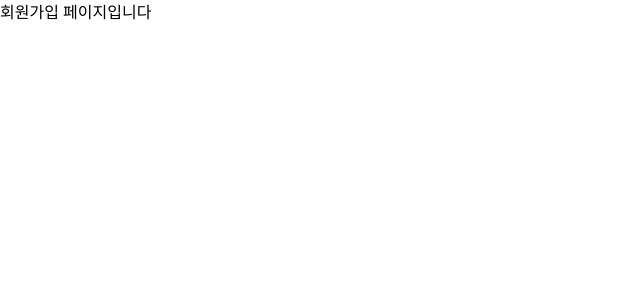
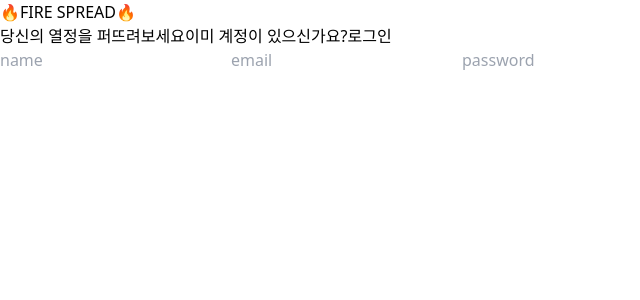
Before and after one commit to DanteSnow/FIRE-SPREAD, a React (Vite) app: page /signup in a window 1280 px wide. Shown: the top 300 px of the page, without its empty margins (0-640 px from the left). Built offline with nearby package versions, Linux system fonts and the light colour scheme.

Commit message:
feat: 로그인, 회원가입 페이지 뼈대 구현

```diff
--- a/src/App.tsx
+++ b/src/App.tsx
@@ -4,16 +4,19 @@ import SigninPage from "./pages/SigninPage";
 import SignupPage from "./pages/SignupPage";
 import MyPage from "./pages/MyPage";
 import UserPage from "./pages/UserPage";
+import Navigation from "./components/Navigation";
 
 export default function App() {
   return (
     <BrowserRouter>
       <Routes>
-        <Route path="/" element={<HomePage />} />
+        <Route element={<Navigation />}>
+          <Route path="/" element={<HomePage />} />
+          <Route path="/mypage" element={<MyPage />} />
+          <Route path="/userpage" element={<UserPage />} />
+        </Route>
         <Route path="/signin" element={<SigninPage />} />
         <Route path="/signup" element={<SignupPage />} />
-        <Route path="/mypage" element={<MyPage />} />
-        <Route path="/userpage" element={<UserPage />} />
       </Routes>
     </BrowserRouter>
   );
--- /dev/null
+++ b/src/components/Navigation.tsx
@@ -0,0 +1,18 @@
+import { Link, Outlet } from "react-router-dom";
+
+export default function Navigation() {
+  return (
+    <nav>
+      <Link to="/">
+        <span>홈</span>
+      </Link>
+      <Link to="/mypage">
+        <span>마이페이지</span>
+      </Link>
+      <Link to="/signin">
+        <span>로그인</span>
+      </Link>
+      <Outlet />
+    </nav>
+  );
+}
--- a/src/pages/SigninPage.tsx
+++ b/src/pages/SigninPage.tsx
@@ -1,3 +1,31 @@
+import { Link } from "react-router-dom";
+
 export default function SigninPage() {
-  return <h1>로그인 페이지입니다</h1>;
+  return (
+    <>
+      <header>
+        <Link to="/">
+          <h1>🔥FIRE SPREAD🔥</h1>
+        </Link>
+        <span>당신의 열정을 퍼뜨려보세요</span>
+        <span>
+          계정이 없으신가요?
+          <Link to="/signup">
+            <span>회원가입</span>
+          </Link>
+        </span>
+      </header>
+      <section>
+        <form>
+          <input name="email" placeholder="email" type="email" required />
+          <input
+            name="password"
+            placeholder="password"
+            type="password"
+            required
+          />
+        </form>
+      </section>
+    </>
+  );
 }
--- a/src/pages/SignupPage.tsx
+++ b/src/pages/SignupPage.tsx
@@ -1,3 +1,32 @@
+import { Link } from "react-router-dom";
+
 export default function SignupPage() {
-  return <h1>회원가입 페이지입니다</h1>;
+  return (
+    <>
+      <header>
+        <Link to="/">
+          <h1>🔥FIRE SPREAD🔥</h1>
+        </Link>
+        <span>당신의 열정을 퍼뜨려보세요</span>
+        <span>
+          이미 계정이 있으신가요?
+          <Link to="/signin">
+            <span>로그인</span>
+          </Link>
+        </span>
+      </header>
+      <section>
+        <form>
+          <input name="name" placeholder="name" type="text" required />
+          <input name="email" placeholder="email" type="email" required />
+          <input
+            name="password"
+            placeholder="password"
+            type="password"
+            required
+          />
+        </form>
+      </section>
+    </>
+  );
 }
```
